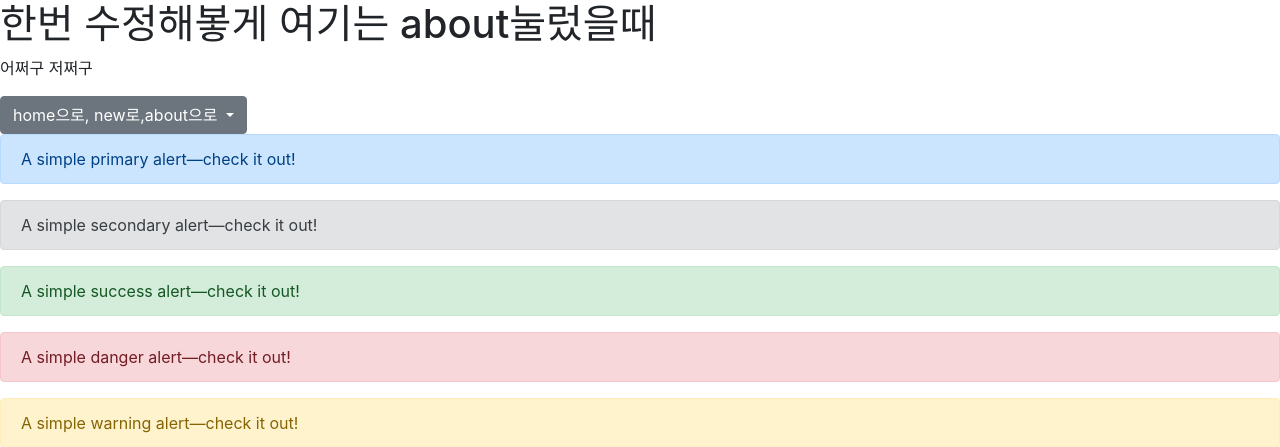
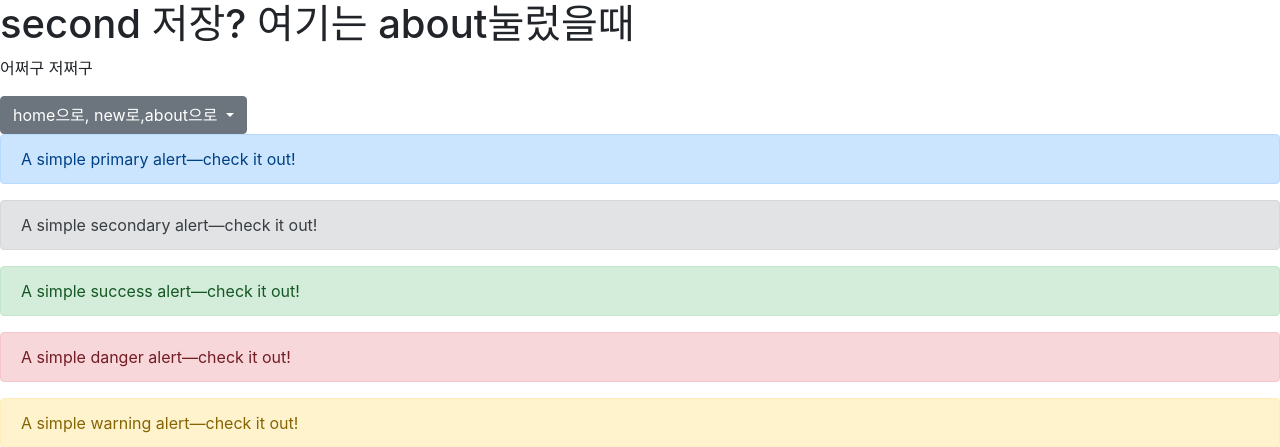
Before and after one commit to kwj0410/second, a Django app: page /about/ in a window 1280 px wide. Shown: the top 447 px of the page. Run offline with Django 3.2, Linux system fonts and the light colour scheme; some libraries are stand-ins or nearby versions.

Commit message:
second수정

```diff
--- a/blog/templates/about.html
+++ b/blog/templates/about.html
@@ -6,7 +6,7 @@
 
 </head>
 <body>
-    <h1> 한번 수정해봏게 여기는 about눌렀을때</h1>
+    <h1> second 저장? 여기는 about눌렀을때</h1>
     <p> 어쩌구 저쩌구</p>
     <div class="dropdown">
         <button class="btn btn-secondary dropdown-toggle" type="button" id="dropdownMenuButton" data-toggle="dropdown" aria-haspopup="true" aria-expanded="false">
```
